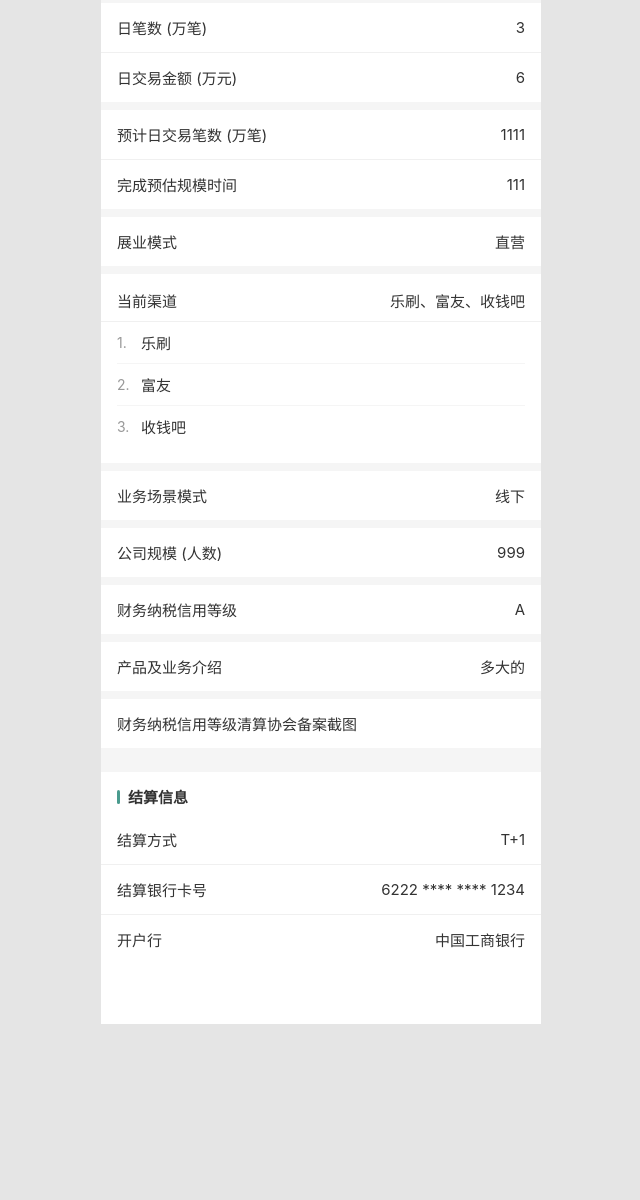
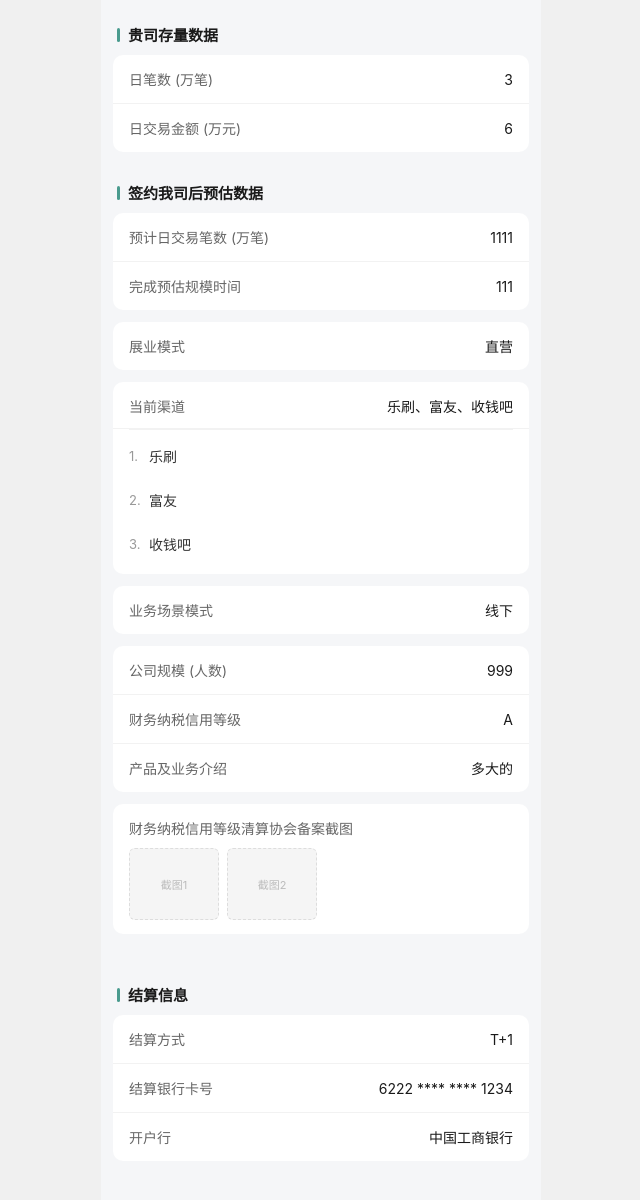
Before and after one commit to Gaohailinga/current-channel-prototype, a plain HTML site: page mobile-review.html in a window 1280 px wide. Shown: the part 142-1342 px from the top of the page, without its empty margins (319-959 px from the left). Before the commit the page ends 1166 px from the top, so only its background shows below. Drawn offline with Linux system fonts and the light colour scheme.

Commit message:
style: 重新设计审核页面UI

```diff
--- a/mobile-review.html
+++ b/mobile-review.html
@@ -6,23 +6,24 @@
   <title>当前渠道审核</title>
   <style>
     * { box-sizing: border-box; margin: 0; padding: 0; }
+
     body {
-      font-family: -apple-system, BlinkMacSystemFont, "PingFang SC", "Microsoft YaHei", sans-serif;
-      background: #e5e5e5;
+      font-family: -apple-system, BlinkMacSystemFont, "PingFang SC", "Helvetica Neue", "Microsoft YaHei", sans-serif;
+      background: #f0f0f0;
       min-height: 100vh;
       display: flex;
       align-items: flex-start;
       justify-content: center;
-      overflow-x: hidden;
     }
 
     .phone-frame {
       width: 100%;
       max-width: 440px;
       min-height: 100vh;
-      background: #f5f5f5;
+      background: #f5f6f8;
       position: relative;
       margin: 0 auto;
+      padding-bottom: 40px;
     }
 
     /* ========== 顶部导航 ========== */
@@ -36,241 +37,263 @@
       position: sticky;
       top: 0;
       z-index: 10;
-      border-bottom: 0.5px solid #e8e8e8;
+      border-bottom: 0.5px solid #eee;
     }
     .navbar .nav-back {
       position: absolute;
       left: 16px;
       bottom: 14px;
-      font-size: 22px;
+      font-size: 24px;
       color: #333;
       cursor: pointer;
-      width: 40px;
-      text-align: left;
+      width: 36px;
+      text-align: center;
     }
     .navbar .nav-title {
-      font-size: 17px;
-      font-weight: 600;
-      color: #333;
+      font-size: 16px;
+      font-weight: 500;
+      color: #1a1a1a;
     }
 
-    /* ========== 审核只读行 ========== */
-    .review-section {
-      background: #fff;
-      margin-bottom: 8px;
-    }
-    .review-section-title {
-      font-size: 14px;
-      font-weight: 600;
-      color: #333;
-      padding: 14px 16px 8px;
-    }
-    .review-row {
+    /* ========== 区块标题 ========== */
+    .block-title {
       display: flex;
       align-items: center;
-      padding: 14px 16px;
-      border-bottom: 0.5px solid #f0f0f0;
-      min-height: 48px;
+      padding: 18px 16px 10px;
     }
-    .review-row:last-child { border-bottom: none; }
-    .review-row .row-label {
-      flex: 1;
-      font-size: 15px;
-      color: #333;
-    }
-    .review-row .row-value {
-      font-size: 15px;
-      color: #333;
-      text-align: right;
-      max-width: 55%;
-      word-break: break-all;
-    }
-
-    /* ========== 渠道平铺展开区域 ========== */
-    .channel-expanded {
-      background: #fff;
-      margin-bottom: 8px;
-      padding-bottom: 4px;
-    }
-    .channel-expanded .review-row {
-      padding-bottom: 8px;
-    }
-    .channel-expanded .channel-list {
-      padding: 0 16px 12px;
-    }
-    .channel-expanded .channel-item {
-      display: flex;
-      align-items: center;
-      padding: 10px 0;
-      border-bottom: 0.5px solid #f5f5f5;
-      font-size: 15px;
-      color: #333;
-    }
-    .channel-expanded .channel-item:last-child {
-      border-bottom: none;
-    }
-    .channel-expanded .channel-item .channel-index {
-      width: 24px;
-      color: #999;
-      font-size: 14px;
-      flex-shrink: 0;
-    }
-    .channel-expanded .channel-item .channel-name {
-      flex: 1;
-    }
-
-    /* ========== 底部结算信息 ========== */
-    .section-header {
-      display: flex;
-      align-items: center;
-      padding: 14px 16px 8px;
-    }
-    .section-header .header-bar {
+    .block-title .bar {
       width: 3px;
       height: 14px;
       background: #4A9B8E;
       border-radius: 2px;
       margin-right: 8px;
+      flex-shrink: 0;
     }
-    .section-header .header-text {
+    .block-title .text {
       font-size: 15px;
       font-weight: 600;
+      color: #1a1a1a;
+    }
+
+    /* ========== 卡片 ========== */
+    .card {
+      background: #fff;
+      margin: 0 12px 12px;
+      border-radius: 10px;
+      overflow: hidden;
+    }
+
+    /* ========== 信息行 ========== */
+    .info-row {
+      display: flex;
+      align-items: center;
+      padding: 14px 16px;
+      border-bottom: 0.5px solid #f2f2f2;
+    }
+    .info-row:last-child { border-bottom: none; }
+    .info-row .label {
+      flex: 1;
+      font-size: 14px;
+      color: #666;
+    }
+    .info-row .value {
+      font-size: 14px;
+      color: #1a1a1a;
+      text-align: right;
+      max-width: 50%;
+      word-break: break-all;
+    }
+
+    /* ========== 当前渠道 平铺区 ========== */
+    .channel-card {
+      background: #fff;
+      margin: 0 12px 12px;
+      border-radius: 10px;
+      overflow: hidden;
+    }
+    .channel-card .info-row {
+      padding-bottom: 12px;
+    }
+    .channel-card .info-row .value {
+      color: #1a1a1a;
+      font-weight: 500;
+    }
+
+    .channel-divider {
+      height: 1px;
+      background: #f2f2f2;
+      margin: 0 16px;
+    }
+
+    .channel-list {
+      padding: 4px 0 8px;
+    }
+    .channel-item {
+      display: flex;
+      align-items: center;
+      padding: 12px 16px;
+    }
+    .channel-item .c-num {
+      width: 20px;
+      font-size: 13px;
+      color: #999;
+      flex-shrink: 0;
+    }
+    .channel-item .c-name {
+      font-size: 14px;
       color: #333;
     }
+
+    /* ========== 截图区域 ========== */
+    .screenshot-row {
+      padding: 14px 16px;
+    }
+    .screenshot-row .label {
+      font-size: 14px;
+      color: #666;
+      margin-bottom: 10px;
+    }
+    .screenshot-placeholder {
+      display: flex;
+      gap: 8px;
+    }
+    .screenshot-thumb {
+      width: 90px;
+      height: 72px;
+      background: #f5f5f5;
+      border: 1px dashed #ddd;
+      border-radius: 6px;
+      display: flex;
+      align-items: center;
+      justify-content: center;
+      font-size: 11px;
+      color: #bbb;
+    }
+
+    /* ========== 底部占位 ========== */
+    .spacer { height: 20px; }
   </style>
 </head>
 <body>
 
 <div class="phone-frame">
+
+  <!-- 导航栏 -->
   <nav class="navbar">
     <div class="nav-back">‹</div>
     <div class="nav-title">曹县億柯凯瑞箱包店 dl10a1</div>
   </nav>
 
   <!-- 拓展商户行业 -->
-  <div class="review-section">
-    <div class="review-row">
-      <div class="row-label">拓展商户行业</div>
-      <div class="row-value">8888</div>
+  <div class="card">
+    <div class="info-row">
+      <div class="label">拓展商户行业</div>
+      <div class="value">8888</div>
     </div>
   </div>
 
   <!-- 贵司存量数据 -->
-  <div class="review-section">
-    <div class="review-row">
-      <div class="row-label">日笔数 (万笔)</div>
-      <div class="row-value">3</div>
+  <div class="block-title"><div class="bar"></div><div class="text">贵司存量数据</div></div>
+  <div class="card">
+    <div class="info-row">
+      <div class="label">日笔数 (万笔)</div>
+      <div class="value">3</div>
     </div>
-    <div class="review-row">
-      <div class="row-label">日交易金额 (万元)</div>
-      <div class="row-value">6</div>
+    <div class="info-row">
+      <div class="label">日交易金额 (万元)</div>
+      <div class="value">6</div>
     </div>
   </div>
 
   <!-- 签约我司后预估数据 -->
-  <div class="review-section">
-    <div class="review-row">
-      <div class="row-label">预计日交易笔数 (万笔)</div>
-      <div class="row-value">1111</div>
+  <div class="block-title"><div class="bar"></div><div class="text">签约我司后预估数据</div></div>
+  <div class="card">
+    <div class="info-row">
+      <div class="label">预计日交易笔数 (万笔)</div>
+      <div class="value">1111</div>
     </div>
-    <div class="review-row">
-      <div class="row-label">完成预估规模时间</div>
-      <div class="row-value">111</div>
+    <div class="info-row">
+      <div class="label">完成预估规模时间</div>
+      <div class="value">111</div>
     </div>
   </div>
 
   <!-- 展业模式 -->
-  <div class="review-section">
-    <div class="review-row">
-      <div class="row-label">展业模式</div>
-      <div class="row-value">直营</div>
+  <div class="card">
+    <div class="info-row">
+      <div class="label">展业模式</div>
+      <div class="value">直营</div>
     </div>
   </div>
 
   <!-- 当前渠道（平铺展开） -->
-  <div class="channel-expanded">
-    <div class="review-row">
-      <div class="row-label">当前渠道</div>
-      <div class="row-value">乐刷、富友、收钱吧</div>
+  <div class="channel-card">
+    <div class="info-row">
+      <div class="label">当前渠道</div>
+      <div class="value">乐刷、富友、收钱吧</div>
     </div>
+    <div class="channel-divider"></div>
     <div class="channel-list">
-      <div class="channel-item">
-        <span class="channel-index">1.</span>
-        <span class="channel-name">乐刷</span>
-      </div>
-      <div class="channel-item">
-        <span class="channel-index">2.</span>
-        <span class="channel-name">富友</span>
-      </div>
-      <div class="channel-item">
-        <span class="channel-index">3.</span>
-        <span class="channel-name">收钱吧</span>
+      <div class="channel-item"><span class="c-num">1.</span><span class="c-name">乐刷</span></div>
+      <div class="channel-item"><span class="c-num">2.</span><span class="c-name">富友</span></div>
+      <div class="channel-item"><span class="c-num">3.</span><span class="c-name">收钱吧</span></div>
+    </div>
+  </div>
+
+  <!-- 业务场景模式 -->
+  <div class="card">
+    <div class="info-row">
+      <div class="label">业务场景模式</div>
+      <div class="value">线下</div>
+    </div>
+  </div>
+
+  <!-- 公司规模 + 信用等级 + 业务介绍 -->
+  <div class="card">
+    <div class="info-row">
+      <div class="label">公司规模 (人数)</div>
+      <div class="value">999</div>
+    </div>
+    <div class="info-row">
+      <div class="label">财务纳税信用等级</div>
+      <div class="value">A</div>
+    </div>
+    <div class="info-row">
+      <div class="label">产品及业务介绍</div>
+      <div class="value">多大的</div>
+    </div>
+  </div>
+
+  <!-- 截图 -->
+  <div class="card">
+    <div class="screenshot-row">
+      <div class="label">财务纳税信用等级清算协会备案截图</div>
+      <div class="screenshot-placeholder">
+        <div class="screenshot-thumb">截图1</div>
+        <div class="screenshot-thumb">截图2</div>
       </div>
     </div>
   </div>
 
-  <!-- 业务场景模式 -->
-  <div class="review-section">
-    <div class="review-row">
-      <div class="row-label">业务场景模式</div>
-      <div class="row-value">线下</div>
+  <div class="spacer"></div>
+
+  <!-- 结算信息 -->
+  <div class="block-title"><div class="bar"></div><div class="text">结算信息</div></div>
+  <div class="card" style="margin-bottom: 20px;">
+    <div class="info-row">
+      <div class="label">结算方式</div>
+      <div class="value">T+1</div>
+    </div>
+    <div class="info-row">
+      <div class="label">结算银行卡号</div>
+      <div class="value">6222 **** **** 1234</div>
+    </div>
+    <div class="info-row">
+      <div class="label">开户行</div>
+      <div class="value">中国工商银行</div>
     </div>
   </div>
 
-  <!-- 公司规模 -->
-  <div class="review-section">
-    <div class="review-row">
-      <div class="row-label">公司规模 (人数)</div>
-      <div class="row-value">999</div>
-    </div>
-  </div>
-
-  <!-- 财务纳税信用等级 -->
-  <div class="review-section">
-    <div class="review-row">
-      <div class="row-label">财务纳税信用等级</div>
-      <div class="row-value">A</div>
-    </div>
-  </div>
-
-  <!-- 产品及业务介绍 -->
-  <div class="review-section">
-    <div class="review-row">
-      <div class="row-label">产品及业务介绍</div>
-      <div class="row-value">多大的</div>
-    </div>
-  </div>
-
-  <!-- 财务纳税信用等级清算协会备案截图 -->
-  <div class="review-section">
-    <div class="review-row">
-      <div class="row-label">财务纳税信用等级清算协会备案截图</div>
-      <div class="row-value"></div>
-    </div>
-  </div>
-
-  <!-- 底部占位 -->
-  <div style="height: 16px;"></div>
-
-  <!-- 结算信息 -->
-  <div class="review-section" style="margin-bottom: 0; padding-bottom: 60px;">
-    <div class="section-header">
-      <div class="header-bar"></div>
-      <div class="header-text">结算信息</div>
-    </div>
-    <div class="review-row">
-      <div class="row-label">结算方式</div>
-      <div class="row-value">T+1</div>
-    </div>
-    <div class="review-row">
-      <div class="row-label">结算银行卡号</div>
-      <div class="row-value">6222 **** **** 1234</div>
-    </div>
-    <div class="review-row">
-      <div class="row-label">开户行</div>
-      <div class="row-value">中国工商银行</div>
-    </div>
-  </div>
 </div>
 
 </body>
```
